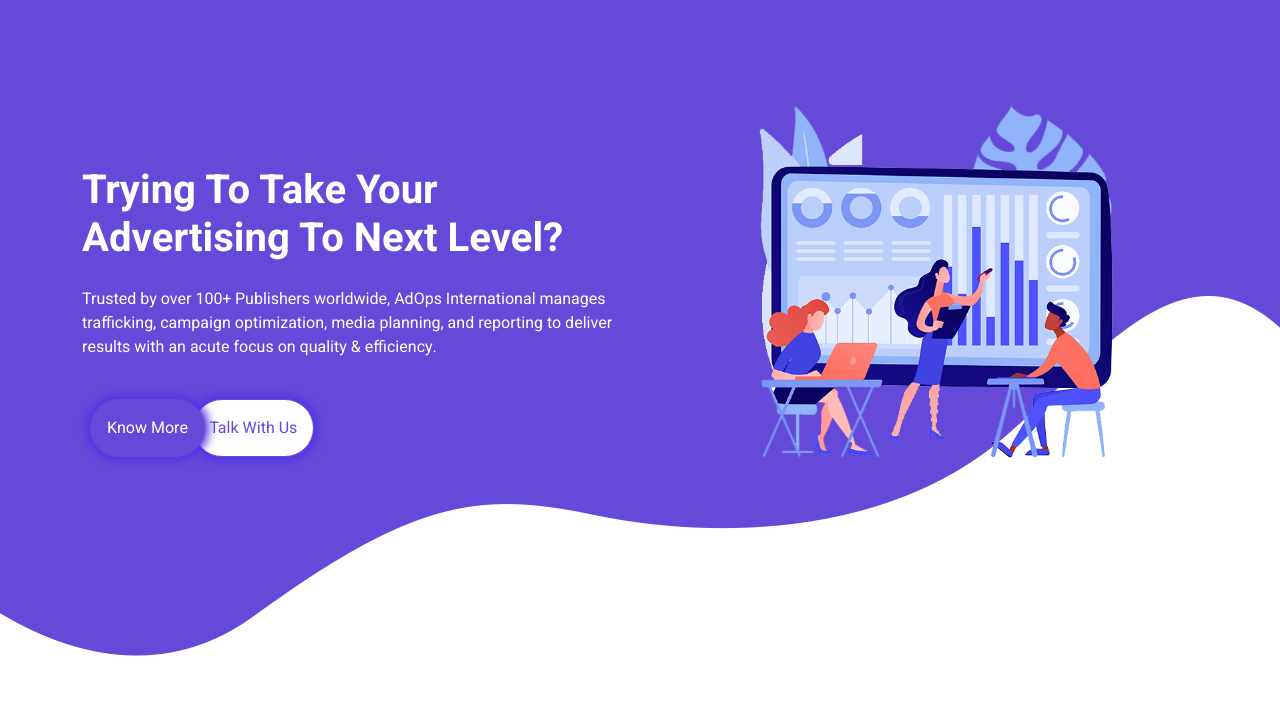
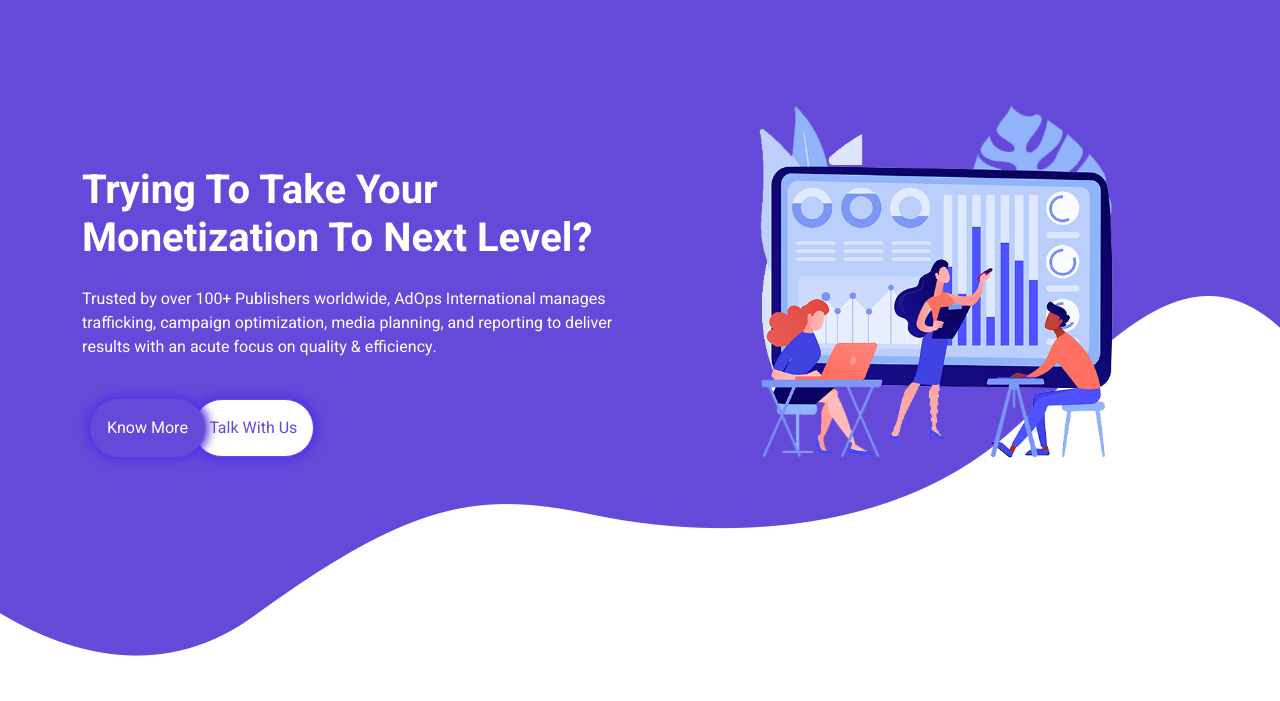
Before and after one commit to Jumair-aj/adops, a plain HTML site: page index.html in a window 1280 px wide. Shown: the part 99-800 px from the top of the page. Drawn offline with nearby package versions, Linux system fonts and the light colour scheme.

Commit message:
Update index.html

```diff
--- a/index.html
+++ b/index.html
@@ -71,7 +71,7 @@
                 <div class="container">
                     <div class="row g-5 align-items-center">
                         <div class="col-lg-6 text-center text-lg-start">
-                            <h1 class="text-white mb-4 animated slideInDown">Trying To Take Your Advertising To Next Level? </h1>
+                            <h1 class="text-white mb-4 animated slideInDown">Trying To Take Your Monetization To Next Level? </h1>
                             <p class="text-white pb-3 animated slideInDown">Trusted by over 100+ Publishers worldwide, AdOps International manages trafficking, campaign optimization, media planning, and reporting to deliver results with an acute focus on quality & efficiency.</p>
                             <div class="position-relative w-100 mt-3">
                                 <!-- <input class="form-control border-0 rounded-pill w-100 ps-4 pe-5" type="text" placeholder="Your Email" style="height: 58px;"> -->
```
